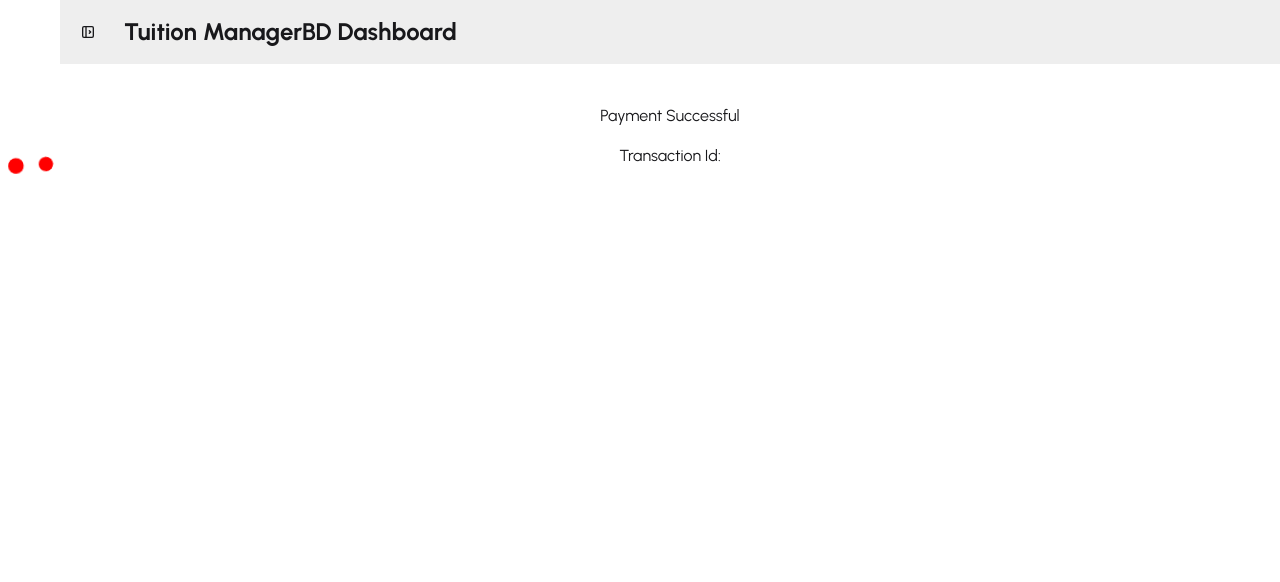
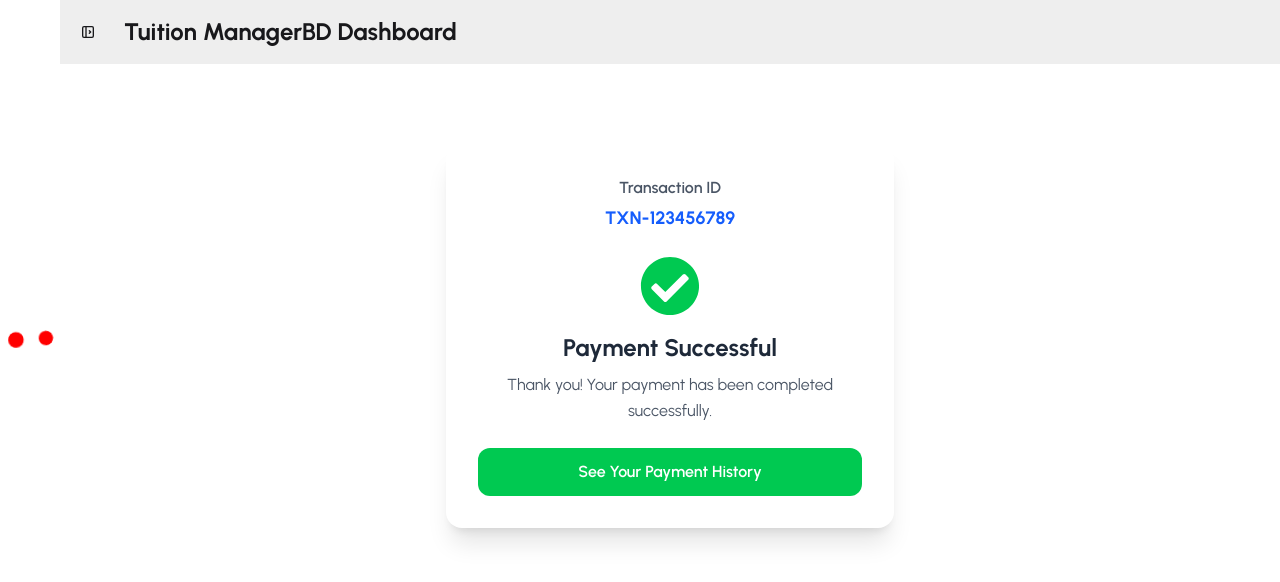
Before and after one commit to imtiaz8936/Tuition-Manager-BD-Client, a React (Vite) app: page /dashboard/payment-success in a window 1280 px wide. Shown: the top 582 px of the page. Built offline with nearby package versions, Linux system fonts and the light colour scheme; no server answers; sample sign-in values are in the browser's storage.

Commit message:
tutor application status code updated

```diff
--- a/src/pages/dashboard/payment/PaymentSuccess.jsx
+++ b/src/pages/dashboard/payment/PaymentSuccess.jsx
@@ -1,6 +1,7 @@
 import React, { useEffect, useState } from "react";
-import { useSearchParams } from "react-router";
+import { Link, useSearchParams } from "react-router";
 import useAxiosSecure from "../../../hooks/useAxiosSecure";
+import { FaCheckCircle } from "react-icons/fa";
 
 const PaymentSuccess = () => {
   const [searchParams] = useSearchParams();
@@ -19,9 +20,37 @@
     }
   }, [sessionId, axiosSecure]);
   return (
-    <div className="text-center mt-10">
-      Payment Successful
-      <p className="mt-4">Transaction Id: {paymentInfo.transactionId}</p>
+    <div className="flex items-center justify-center px-4 mt-20">
+      <div className="bg-white shadow-xl rounded-2xl p-8 max-w-md w-full text-center">
+        {/* Transaction ID */}
+        <p className="text-[16px] text-gray-600 font-semibold mb-1">
+          Transaction ID
+        </p>
+        <h2 className="text-lg font-bold text-blue-600 mb-6">
+          {paymentInfo.transactionId || "TXN-123456789"}
+        </h2>
+
+        {/* Success Icon */}
+        <FaCheckCircle className="text-green-500 text-6xl mx-auto mb-4" />
+
+        {/* Title */}
+        <h1 className="text-2xl font-bold text-gray-800 mb-2">
+          Payment Successful
+        </h1>
+
+        {/* Subtitle */}
+        <p className="text-gray-600 mb-6 leading-relaxed">
+          Thank you! Your payment has been completed successfully.
+        </p>
+
+        {/* History Button */}
+        <Link
+          to="/payment-history"
+          className="block w-full bg-green-500 hover:bg-green-600 text-white py-3 rounded-xl font-semibold transition-all duration-200"
+        >
+          See Your Payment History
+        </Link>
+      </div>
     </div>
   );
 };
--- a/src/pages/showTutorTuitions/TutorApplicationCard.jsx
+++ b/src/pages/showTutorTuitions/TutorApplicationCard.jsx
@@ -1,5 +1,5 @@
+import React from "react";
 import { useQuery } from "@tanstack/react-query";
-import React from "react";
 import { Link } from "react-router";
 import useAxiosSecure from "../../hooks/useAxiosSecure";
 
@@ -45,23 +45,40 @@
         Contact: <span className="text-blue-600">{tuition.phone}</span>
       </p>
 
-      {/* Negotiable */}
-      <p className="text-green-600 font-semibold text-sm">
-        {application.status}
+      {/* Status */}
+      <p
+        className={`text-sm font-semibold mt-3
+          ${
+            application.status === "Pending"
+              ? "text-yellow-600"
+              : application.status === "Approved"
+              ? "text-green-600"
+              : "text-red-600"
+          }`}
+      >
+        Status: {application.status}
       </p>
 
       {/* View Details Buttons */}
       <div className="grid sm:grid-cols-2 gap-4 mt-5">
+        {application.status === "Approved" ? (
+          <button className="bg-green-600 text-white text-sm font-medium py-2 px-4 rounded-lg transition-colors duration-200">
+            Approved & Paid
+          </button>
+        ) : (
           <button className="bg-blue-600 hover:bg-blue-700 text-white text-sm font-medium py-2 px-4 rounded-lg cursor-pointer transition-colors duration-200">
             Update
           </button>
+        )}
 
+        {application.status !== "Approved" && (
           <button
             // onClick={handleDeleteTuition}
             className="bg-red-600 hover:bg-red-700 text-white text-sm font-medium py-2 px-4 rounded-lg cursor-pointer transition-colors duration-200"
           >
             Delete
           </button>
+        )}
       </div>
     </div>
   );
--- a/src/pages/showTutorTuitions/TutorApplications.jsx
+++ b/src/pages/showTutorTuitions/TutorApplications.jsx
@@ -1,5 +1,5 @@
+import React from "react";
 import { useQuery } from "@tanstack/react-query";
-import React from "react";
 import useAuth from "../../hooks/useAuth";
 import useAxiosSecure from "../../hooks/useAxiosSecure";
 import TutorApplicationCard from "./TutorApplicationCard";
--- a/src/pages/tuitions/StudentApplicationCard.jsx
+++ b/src/pages/tuitions/StudentApplicationCard.jsx
@@ -72,19 +72,27 @@
       </p>
 
       <div className="grid sm:grid-cols-2 gap-4 mt-5">
+        {application.status === "Approved" ? (
+          <button className="bg-green-600 text-white text-sm font-medium py-2 px-4 rounded-lg transition-colors duration-200">
+            Approved & Paid
+          </button>
+        ) : (
           <button
             onClick={handlePayment}
             className="bg-blue-600 hover:bg-blue-700 text-white text-sm font-medium py-2 px-4 rounded-lg cursor-pointer transition-colors duration-200"
           >
             Approve & Pay
           </button>
+        )}
 
+        {application.status !== "Approved" && (
           <button
             // onClick={handleDeleteTuition}
             className="bg-red-600 hover:bg-red-700 text-white text-sm font-medium py-2 px-4 rounded-lg cursor-pointer transition-colors duration-200"
           >
             Reject
           </button>
+        )}
       </div>
     </div>
   );
```
Lines whose indentation alone changed are shown as unchanged.
